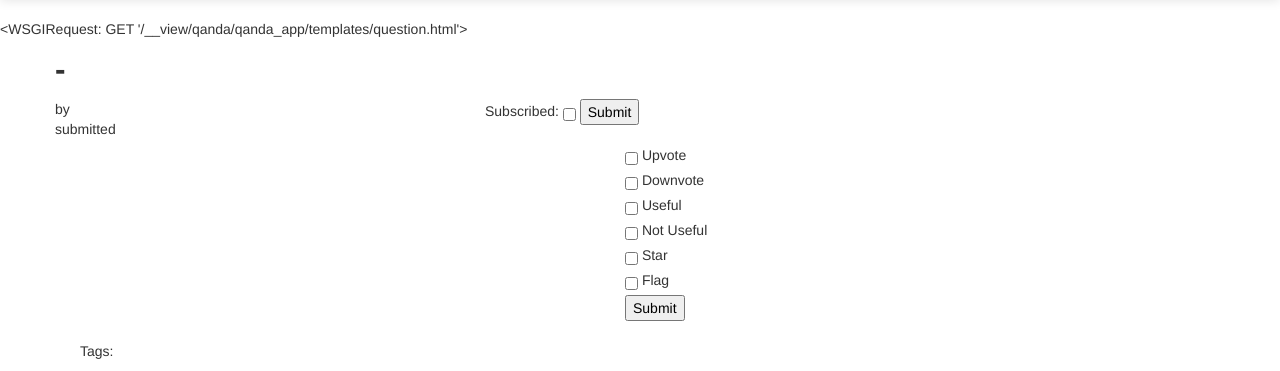
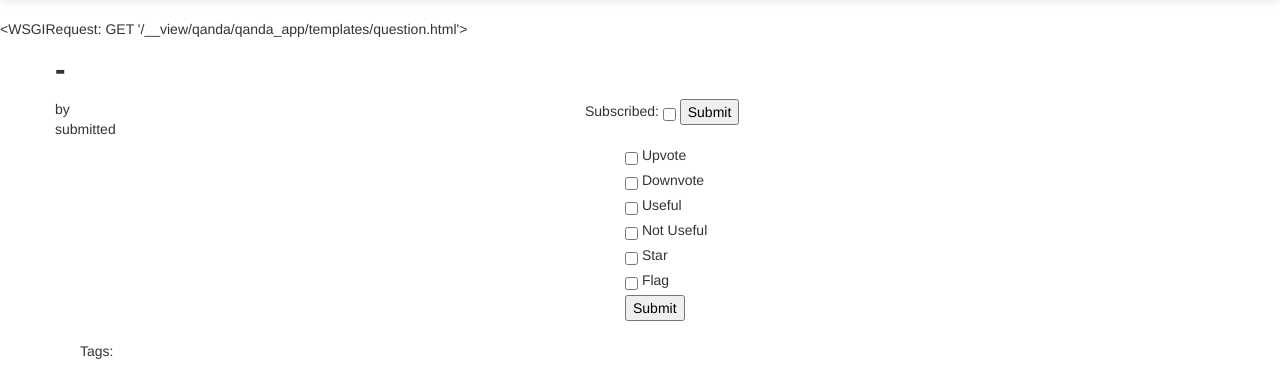
Before and after one commit to alpsayin/django-qanda, a Django app: template qanda/qanda_app/templates/question.html in a window 1280 px wide. Shown: the part 41-412 px from the top of the page. Run offline with Django 3.2, Linux system fonts and the light colour scheme; the template is opened without the code that fills it: values that come from a table or form of the project are taken from there, others are empty; parts of the project's set-up code (start-up, migrations or seed data) failed here and were passed over; some libraries are stand-ins or nearby versions.

Commit message:
adjust the html view of question

```diff
--- a/qanda/qanda_app/templates/question.html
+++ b/qanda/qanda_app/templates/question.html
@@ -20,7 +20,7 @@
 		</div>
 	</div>
 	<div class="row">
-		<div class="span4">
+		<div class="span5">
 			by {{ question.author }} <br />
 			submitted {{ question.postDate }} <br />
 		</div>
@@ -39,7 +39,7 @@
 		</div>
 	</div>
 	<div class="row">
-		<div class="span3">
+		<div class="span6">
 			<ul>
 				Tags:
 				{% for tag in question.tags.all %}
@@ -58,7 +58,7 @@
 
 	{% for answer in answers %}
 	<div class ="row">
-		<div class="span6">
+		<div class="span7">
 		<p>
 			<div class="row">
 				<div class="span1">
@@ -68,23 +68,18 @@
 						{{ answer.text }}
 					</blockquote>
 				</div>
+				<div class="span1">
+					{% include "relations.html" with relations=answer.relations pk=answer.pk type="answer" action_link="relate/" %} <br />
+				</div>
 			</div>
 			<div class="row">
 				<div class="span1">
 				</div>
-				<div class="span3">
+				<div class="span4">
 					by {{ answer.author }}
 				</div>
-				<div class="span2">
+				<div class="span1">
 					{% include "subscription.html" with pk=answer.pk type="answer_subscription" action_link="subscribe/" checked=answer.subscribed %}
-				</div>
-			</div>
-
-			<div class="row">
-				<div class="span1">
-				</div>
-				<div class="span2">
-					{% include "relations.html" with relations=answer.relations pk=answer.pk type="answer" action_link="relate/" %} <br />
 				</div>
 			</div>
 
```
